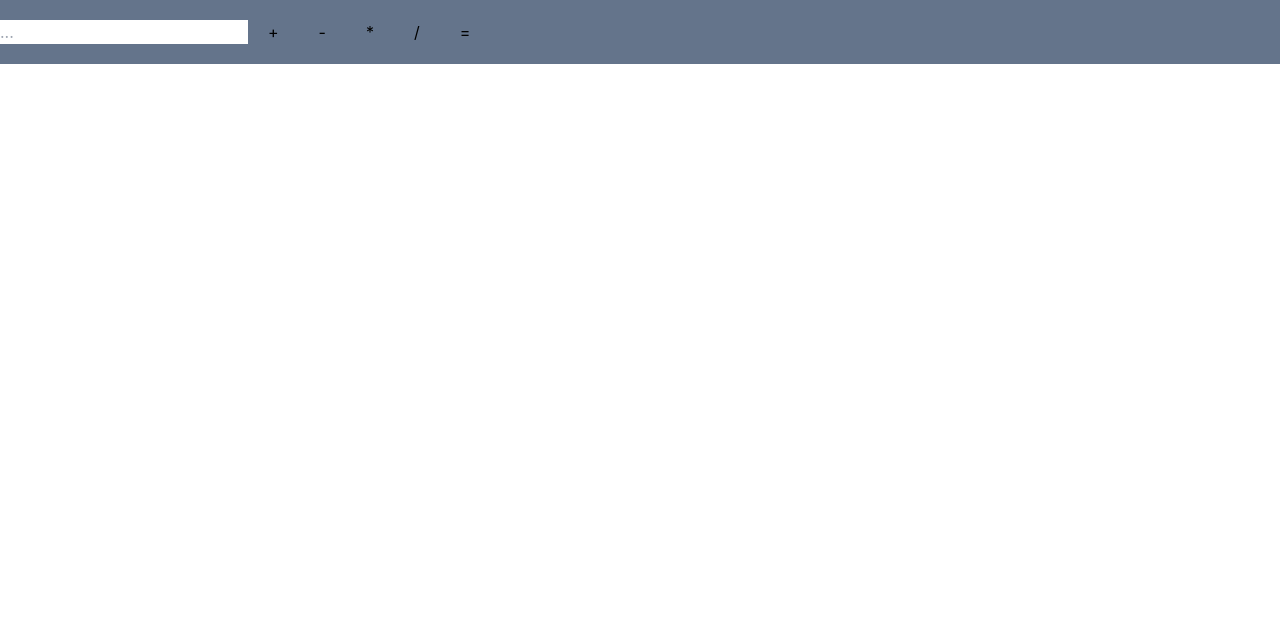
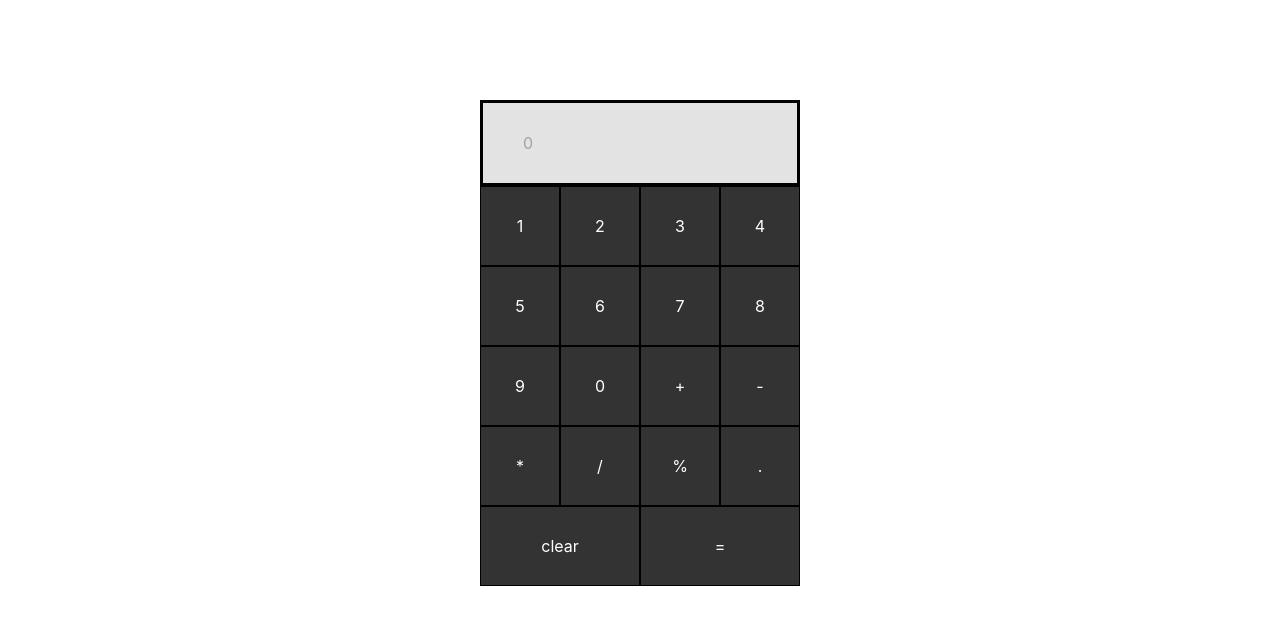
Before and after one commit to ValentinoMartz/calc_extension, a React (Create React App) app: page / in a window 1280 px wide. Shown: the top 624 px of the page. Built offline with nearby package versions, Linux system fonts and the light colour scheme.

Commit message:
Tailwind done

```diff
--- a/src/App.js
+++ b/src/App.js
@@ -2,17 +2,103 @@ import "./App.css";
 
 function App() {
   return (
-    <div className="flex bg-slate-500">
-      <div className="flex">
-        <div className="">
-          <input type="text" placeholder="..." />
-          <button className="m-5">+</button>
-          <button className="m-5">-</button>
-          <button className="m-5">*</button>
-          <button className="m-5">/</button>
-          <button className="m-5">=</button>
-        </div>
-      </div>
+    <div className=" bg-slate-500 w-[320px] mt-[100px] m-auto">
+      <input
+        type="text"
+        placeholder="0"
+        className="bg-[#e3e3e3] p-10 font-[35px] w-full h-[45px] border-[3px] border-black outline-none hover:border-[#356be0] hover:text-[#356be0]"
+      />
+      <input
+        type="button"
+        value="1"
+        className="bg-[#333] h-[80px] w-[80px] text-white font-[30px] border-black border-[1px] float-left"
+      />
+      <input
+        type="button"
+        value="2"
+        className="bg-[#333] h-[80px] w-[80px] text-white font-[30px] border-black border-[1px] float-left"
+      />
+      <input
+        type="button"
+        value="3"
+        className="bg-[#333] h-[80px] w-[80px] text-white font-[30px] border-black border-[1px] float-left"
+      />
+      <input
+        type="button"
+        value="4"
+        className="bg-[#333] h-[80px] w-[80px] text-white font-[30px] border-black border-[1px] float-left"
+      />
+      <input
+        type="button"
+        value="5"
+        className="bg-[#333] h-[80px] w-[80px] text-white font-[30px] border-black border-[1px] float-left"
+      />
+      <input
+        type="button"
+        value="6"
+        className="bg-[#333] h-[80px] w-[80px] text-white font-[30px] border-black border-[1px] float-left"
+      />
+      <input
+        type="button"
+        value="7"
+        className="bg-[#333] h-[80px] w-[80px] text-white font-[30px] border-black border-[1px] float-left"
+      />
+      <input
+        type="button"
+        value="8"
+        className="bg-[#333] h-[80px] w-[80px] text-white font-[30px] border-black border-[1px] float-left"
+      />
+      <input
+        type="button"
+        value="9"
+        className="bg-[#333] h-[80px] w-[80px] text-white font-[30px] border-black border-[1px] float-left"
+      />
+      <input
+        type="button"
+        value="0"
+        className="bg-[#333] h-[80px] w-[80px] text-white font-[30px] border-black border-[1px] float-left"
+      />
+      <input
+        type="button"
+        value="+"
+        className="bg-[#333] h-[80px] w-[80px] text-white font-[30px] border-black border-[1px] float-left"
+      />
+      <input
+        type="button"
+        value="-"
+        className="bg-[#333] h-[80px] w-[80px] text-white font-[30px] border-black border-[1px] float-left"
+      />
+      <input
+        type="button"
+        value="*"
+        className="bg-[#333] h-[80px] w-[80px] text-white font-[30px] border-black border-[1px] float-left"
+      />
+      <input
+        type="button"
+        value="/"
+        className="bg-[#333] h-[80px] w-[80px] text-white font-[30px] border-black border-[1px] float-left"
+      />
+      <input
+        type="button"
+        value="%"
+        className="bg-[#333] h-[80px] w-[80px] text-white font-[30px] border-black border-[1px] float-left"
+      />
+      <input
+        type="button"
+        value="."
+        className="bg-[#333] h-[80px] w-[80px] text-white font-[30px] border-black border-[1px] float-left"
+      />
+
+      <input
+        type="button"
+        value="clear"
+        className="bg-[#333] h-[80px] w-[160px] text-white font-[30px] border-black border-[1px] float-left"
+      />
+      <input
+        type="button"
+        value="="
+        className="bg-[#333] h-[80px] w-[160px] text-white font-[30px] border-black border-[1px] float-left"
+      />
     </div>
   );
 }
```
